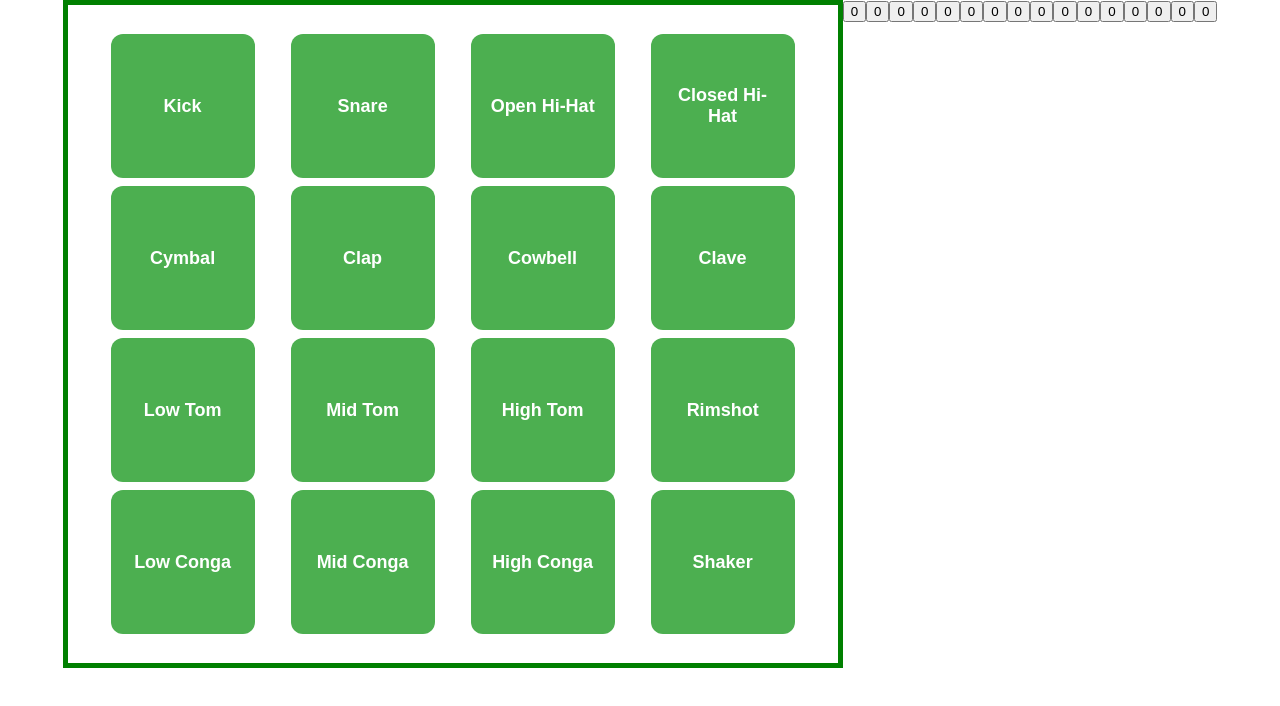
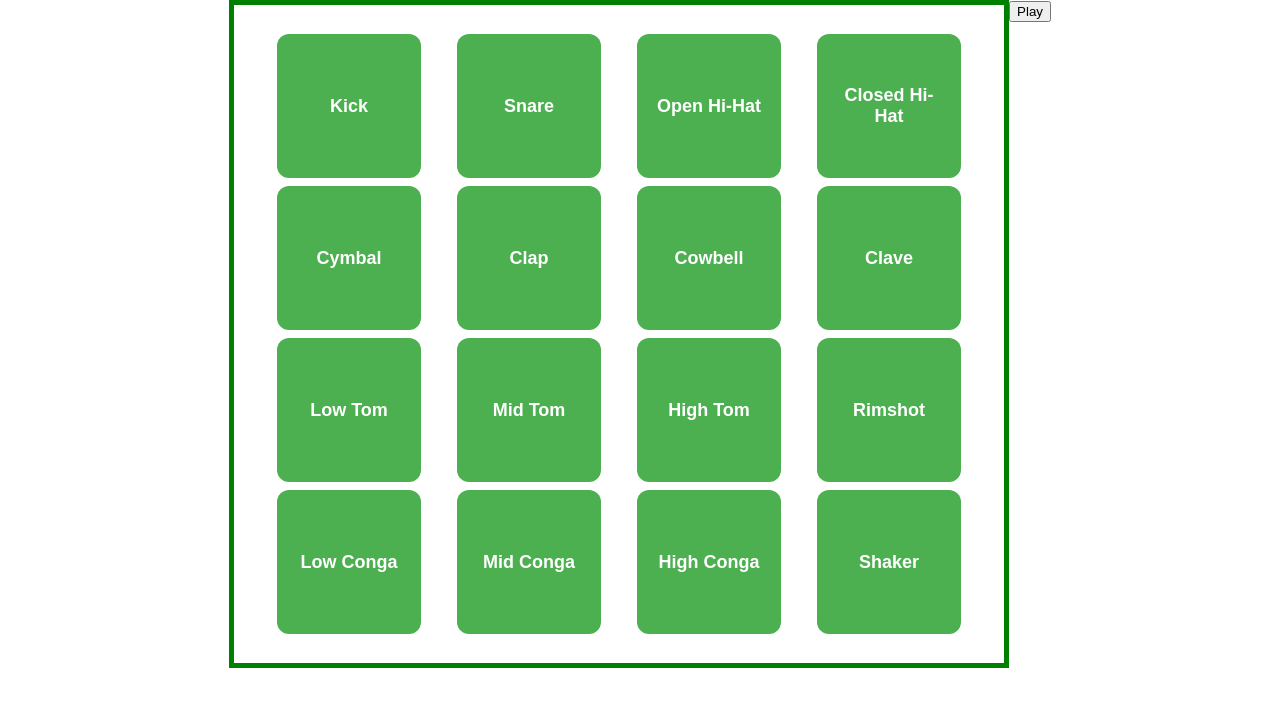
Before and after one commit to KeithC113/DrumKit-App, a React (Create React App) app: page / in a window 1280 px wide. Shown: the top 706 px of the page. Built offline with nearby package versions, Linux system fonts and the light colour scheme.

Commit message:
Adds basic sequencer button.

```diff
--- a/src/Components/SequencerComponent.js
+++ /dev/null
@@ -1,22 +0,0 @@
-import React, {Component} from 'react';
-
-
-const SequencerComponent = (props) => {
-
-
-     const sequenceButtons = props.sequencePattern.map((button, index) =>{
-    return <button key={index}>{button}</button>
-  })
-
-
-
-    return(
-      <div>
-      {sequenceButtons}
-      </div>
-    )
-
-
-
-}
-export default SequencerComponent;
--- a/src/Container/SequencerContainer.js
+++ b/src/Container/SequencerContainer.js
@@ -1,23 +1,64 @@
 import React, {Component} from 'react';
-import DrumMachineContainer from './DrumMachineContainer';
-import SequencerComponent from '../Components/SequencerComponent';
+import kick from '../Public/Kick.wav';
+
+const sequencePatterns = [1, 0, 0, 0, 1, 0, 0, 0, 1, 0, 0, 0, 1, 0, 0, 0]
 
 class SequencerContainer extends Component{
+
   constructor(props){
     super(props);
     this.state = {
-      bpm: 100,
-      sequencePattern: [0, 0, 0, 0, 0, 0, 0, 0, 0, 0, 0, 0, 0, 0, 0, 0]
+      bpm: 120,
+      patterns: sequencePatterns,
+      playing: false,
+      step: 0,
+      steps: 16,
+      kick: {
+        name: "Kick",
+        sound: new Audio(kick),
+        keyStroke: 49
+      }
     }
+
+  }
+
+  play() {
+    const { bpm } = this.state
+
+    this.setState(() => ({
+      playing: true
+    }))
+
+    this.interval = setInterval(() => {this.setState(state => ({step: state.step < state.steps - 1 ? state.step + 1 : 0}), () => {const next = this.state.patterns.map((pattern, index) => (pattern === 1 ? this.state.kick.sound.play() : null)).filter(x => x)})}, (60 * 1000) / this.state.bpm / 2)
+  }
+
+  pause() {
+    this.setState(() => ({
+      playing: false,
+      step: 0
+    }))
+
+    clearInterval(this.interval)
   }
 
 
   render(){
     return(
-      <SequencerComponent sequencePattern={this.state.sequencePattern}/>
+      <div>
+      <button
+              type="button"
+              className={this.state.playing ? 'active' : ''}
+              onClick={() => {
+                if (this.state.playing) this.pause()
+                else this.play()
+              }}
+            >
+              Play
+            </button>
+      </div>
     )
+  }
 
+}
 
-  }
-}
 export default SequencerContainer;
```
